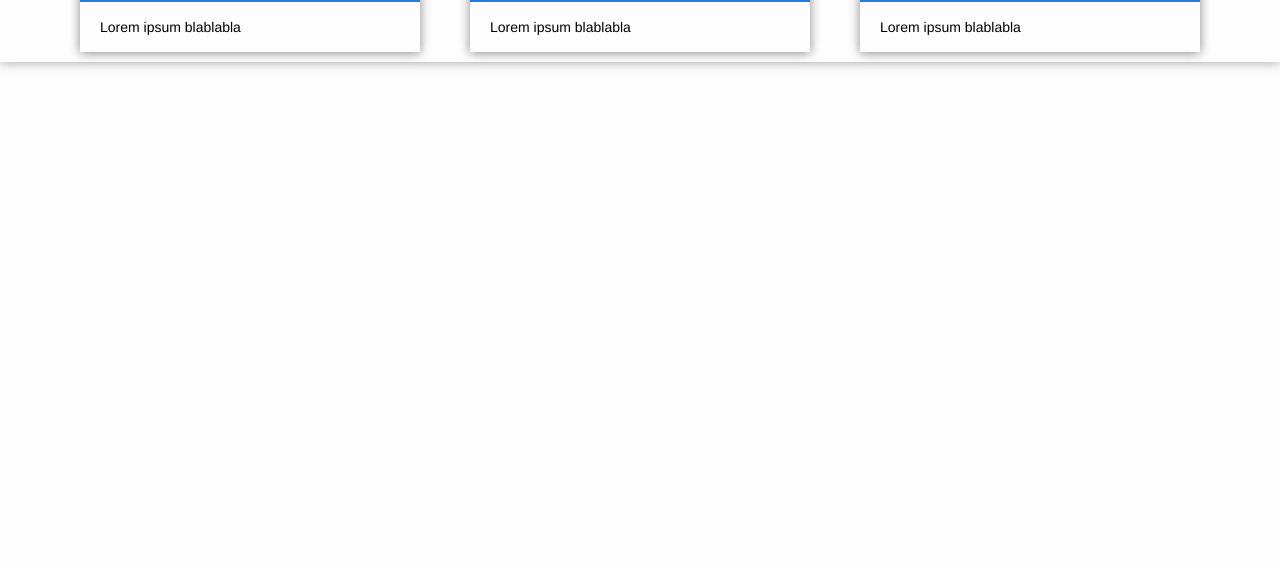
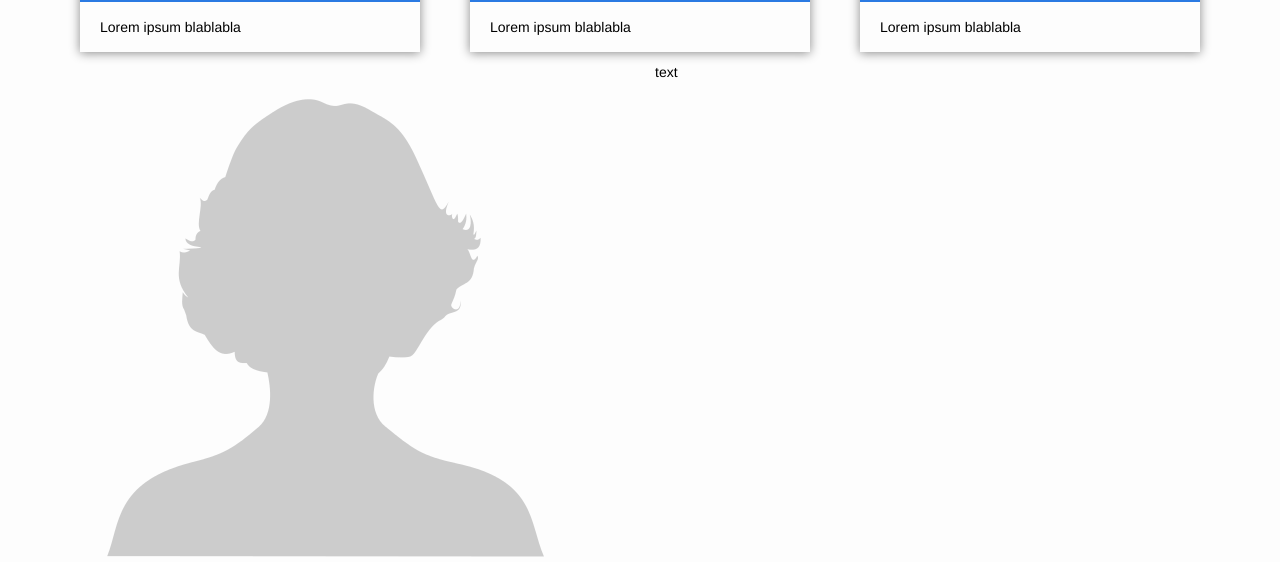
Before and after one commit to samlawski/fire-service, a Jekyll site: the page built from index.html, in a window 1280 px wide and 1162 px high. Shown: the part 600-1162 px from the top of the window. Built offline with Jekyll 4.4.1, drawn with Linux system fonts in a browser that asks for light colours.

Commit message:
added portrait placeholder

```diff
--- a/index.html
+++ b/index.html
@@ -36,4 +36,15 @@ layout: frontpage
       </section><!-- / angebot -->
     </div><!-- / col -->
   </div><!-- / row -->
-</div><!-- / container-fluid -->
+</div><!-- / container -->
+
+<div id="ueber" class="container">
+  <div class="row">
+    <div class="col-xs-12 col-md-6">
+      <img src="assets/images/portrait-placeholder.png" class="img-responsive">
+    </div><!-- / col -->
+    <div class="col-xs-12 col-md-6">
+      text
+    </div><!-- / col -->
+  </div><!-- row -->
+</div><!-- / container -->
```
Also changed, not shown: assets/images/portrait-placeholder.png (added).
